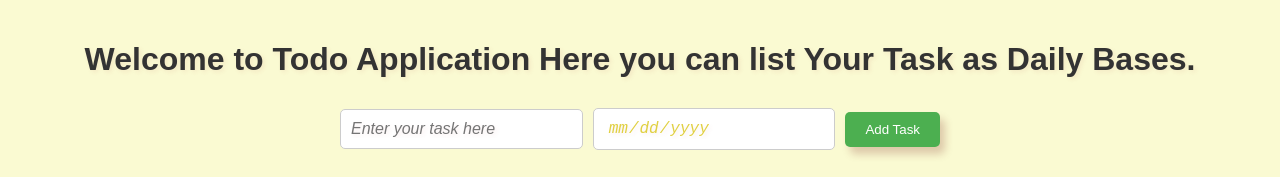
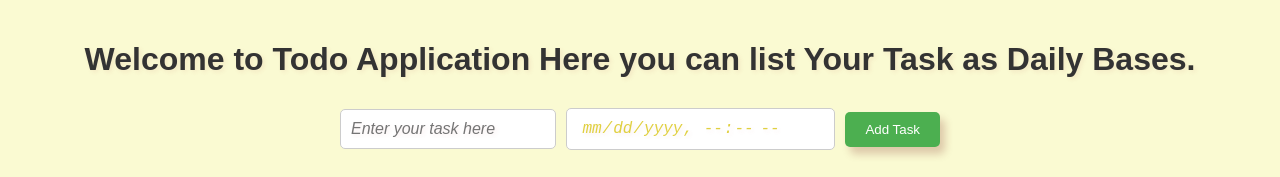
Before and after one commit to mohdsajid9600/todoApplication, a plain HTML site: page index.html in a window 1280 px wide. Shown: the top 177 px of the page. Drawn offline with Linux system fonts and the light colour scheme.

Commit message:
final commit

```diff
--- a/index.html
+++ b/index.html
@@ -10,8 +10,9 @@
 
     <h1>Welcome to Todo Application Here you can list Your Task as Daily Bases. </h1>
     <div id="input-container">
+
         <input type="text" id="task-input" placeholder="Enter your task here" required>
-        <input type="date" id="date-input" placeholder="Select date" required>
+        <input type="datetime-local" id="date-input" placeholder="dd/mm/yyyy" required>
         <button class="addTask-btn">Add Task</button>
     </div>
     <div class="task-container"></div>
--- a/todo.css
+++ b/todo.css
@@ -62,16 +62,17 @@ h1 {
 .btn-delete:hover {
   background-color: #da190b;
 }
-input[type="date"]::-webkit-calendar-picker-indicator {
+input[type="datetime-local"]::-webkit-calendar-picker-indicator {
   background: url("images/calender.png") no-repeat center;
   background-size: 16px;
   cursor: pointer;
   opacity: 0.8;
 }
-input[type="date"]::-webkit-datetime-edit {
+input[type="datetime-local"]::-webkit-datetime-edit {
   padding: 0 4px;
   color: #e0d041;
 }
+
 @media (max-width: 600px) {
   #input-container {
     grid-template-columns: 1fr;
```
